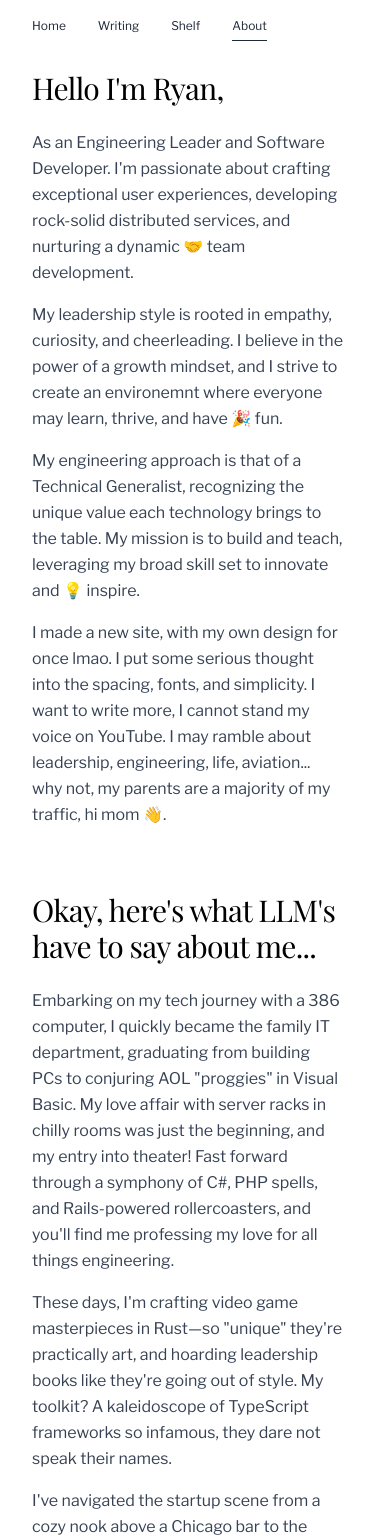
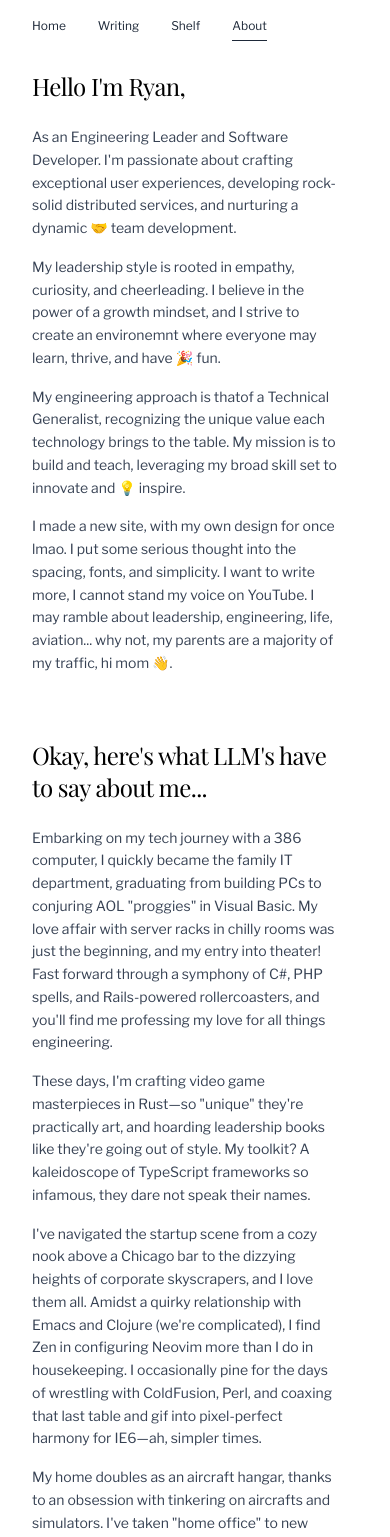
Before and after one commit to ryanyogan/2025-ryanyogan.com, a Next.js app: page /about in a window 390 px wide. Shown: the part 20-1557 px from the top of the page. Built offline with nearby package versions, Linux system fonts and the light colour scheme.

Commit message:
more mobile

```diff
--- a/src/app/about/page.tsx
+++ b/src/app/about/page.tsx
@@ -8,27 +8,27 @@ export default function AboutPage() {
   return (
     <>
       <section className="space-y-4">
-        <h2 className="text-3xl font-serif font-normal tracking-tight text-black pb-2">
+        <h2 className="sm:text-3xl text-2xl font-serif font-normal tracking-tight text-black pb-2">
           Hello I&apos;m Ryan,
         </h2>
-        <p className="text-base text-gray-700">
+        <p className="sm:text-base text-sm text-gray-700">
           As an Engineering Leader and Software Developer. I&apos;m passionate
           about crafting exceptional user experiences, developing rock-solid
           distributed services, and nurturing a dynamic 🤝 team development.
         </p>
-        <p className="text-base text-gray-700">
+        <p className="sm:text-base text-sm text-gray-700">
           My leadership style is rooted in empathy, curiosity, and cheerleading.
           I believe in the power of a growth mindset, and I strive to create an
           environemnt where everyone may learn, thrive, and have 🎉 fun.
         </p>
-        <p className="text-base text-gray-700">
-          My engineering approach is that of a Technical Generalist, recognizing
+        <p className="sm:text-base text-sm text-gray-700">
+          My engineering approach is thatof a Technical Generalist, recognizing
           the unique value each technology brings to the table. My mission is to
           build and teach, leveraging my broad skill set to innovate and 💡
           inspire.
         </p>
 
-        <p className="text-base text-gray-700">
+        <p className="sm:text-base text-sm text-gray-700">
           I made a new site, with my own design for once lmao. I put some
           serious thought into the spacing, fonts, and simplicity. I want to
           write more, I cannot stand my voice on YouTube. I may ramble about
@@ -36,11 +36,11 @@ export default function AboutPage() {
           majority of my traffic, hi mom 👋.
         </p>
 
-        <h2 className="text-3xl font-serif font-normal tracking-tight text-black pb-2 pt-12">
+        <h2 className="sm:text-3xl text-2xl font-serif font-normal tracking-tight text-black pb-2 pt-12">
           Okay, here&apos;s what LLM&apos;s have to say about me...
         </h2>
 
-        <p className="text-base text-gray-700">
+        <p className="sm:text-base text-sm text-gray-700">
           Embarking on my tech journey with a 386 computer, I quickly became the
           family IT department, graduating from building PCs to conjuring AOL
           &quot;proggies&quot; in Visual Basic. My love affair with server racks
@@ -49,7 +49,7 @@ export default function AboutPage() {
           rollercoasters, and you&apos;ll find me professing my love for all
           things engineering.
         </p>
-        <p className="text-base text-gray-700">
+        <p className="sm:text-base text-sm text-gray-700">
           These days, I&apos;m crafting video game masterpieces in Rust—so
           &quot;unique&quot; they&apos;re practically art, and hoarding
           leadership books like they&apos;re going out of style. My toolkit? A
@@ -57,7 +57,7 @@ export default function AboutPage() {
           their names.
         </p>
 
-        <p className="text-base text-gray-700">
+        <p className="sm:text-base text-sm text-gray-700">
           I&apos;ve navigated the startup scene from a cozy nook above a Chicago
           bar to the dizzying heights of corporate skyscrapers, and I love them
           all. Amidst a quirky relationship with Emacs and Clojure (we&apos;re
@@ -66,14 +66,14 @@ export default function AboutPage() {
           ColdFusion, Perl, and coaxing that last table and gif into
           pixel-perfect harmony for IE6—ah, simpler times.
         </p>
-        <p className="text-base text-gray-700">
+        <p className="sm:text-base text-sm text-gray-700">
           My home doubles as an aircraft hangar, thanks to an obsession with
           tinkering on aircrafts and simulators. I&apos;ve taken &quot;home
           office&quot; to new altitudes, recreating a commercial flight
           experience that&apos;s just one cranky passenger short of actual
           takeoff.
         </p>
-        <h2 className="text-3xl font-serif font-normal tracking-tight text-black pb-2 pt-12">
+        <h2 className="sm:text-3xl text-2xl font-serif font-normal tracking-tight text-black pb-2 pt-12">
           What matters most to me?
         </h2>
         <ul>
--- a/src/components/recent-repositories.tsx
+++ b/src/components/recent-repositories.tsx
@@ -13,7 +13,7 @@ export function RecentRepositories({
 }: RecentRepositoriesProps) {
   return (
     <div className="space-y-4">
-      <h2 className="text-3xl font-serif font-normal tracking-tight text-black pb-2 relative inline-block">
+      <h2 className="sm:text-3xl text-2xl font-serif font-normal tracking-tight text-black pb-2 relative inline-block">
         <span className="relative z-10">Recent Repos</span>
       </h2>
       <div className="grid gap-x-8 md:grid-cols-2 gap-y-6">
@@ -26,17 +26,17 @@ export function RecentRepositories({
             className="block rounded-lg transition-colors group"
           >
             <div className="flex justify-between items-center">
-              <h3 className="text-base lowercase font-sans underline underline-offset-2 text-black group-hover:text-blue-600 transition-colors line-clamp-1">
+              <h3 className="sm:text-base text-sm lowercase font-sans underline underline-offset-2 text-black group-hover:text-blue-600 transition-colors line-clamp-1">
                 {repo.name}
               </h3>
               <ArrowUpRight className="w-4 h-4 text-gray-400 group-hover:text-blue-600 flex-shrink-0" />
             </div>
             {repo.description ? (
-              <p className="mt-2 text-base text-gray-700 font-sans line-clamp-2 tracking-tighter">
+              <p className="mt-2 sm:text-base text-sm text-gray-700 font-sans line-clamp-2 tracking-tighter">
                 {repo.description}
               </p>
             ) : (
-              <p className="mt-2 text-base text-gray-600 font-sans line-clamp-2">
+              <p className="mt-2 sm:text-base text-sm text-gray-600 font-sans line-clamp-2">
                 No description provided
               </p>
             )}
--- a/src/components/recent-writing.tsx
+++ b/src/components/recent-writing.tsx
@@ -38,7 +38,7 @@ const posts = [
 export function RecentWriting() {
   return (
     <div className="space-y-6">
-      <h2 className="text-3xl font-serif font-normal tracking-tight text-black pb-2 relative inline-block">
+      <h2 className="sm:text-3xl text-2xl font-serif font-normal tracking-tight text-black pb-2 relative inline-block">
         <span className="relative z-10">Recent Writing</span>
       </h2>
       <div className="grid md:grid-cols-1 md:col-span-full gap-x-8">
--- a/src/components/writing-post-card.tsx
+++ b/src/components/writing-post-card.tsx
@@ -14,10 +14,10 @@ export function WritingPostCard({ post }: WritingPostCardProps) {
     <article className="group pb-6">
       <Link href={`/writing/${post.slug}`} className="flex flex-col">
         <time className="text-xs text-gray-400">{post.date}</time>
-        <h2 className="text-base pb-3 font-sans underline underline-offset-2 text-gray-800 group-hover:text-blue-600 transition-colors line-clamp-2">
+        <h2 className="sm:text-base text-sm pb-3 font-sans underline underline-offset-2 text-gray-800 group-hover:text-blue-600 transition-colors line-clamp-2">
           {post.title}
         </h2>
-        <p className="text-base text-gray-700">{post.excerpt}</p>
+        <p className="sm:text-base text-sm text-gray-700">{post.excerpt}</p>
       </Link>
     </article>
   );
```
